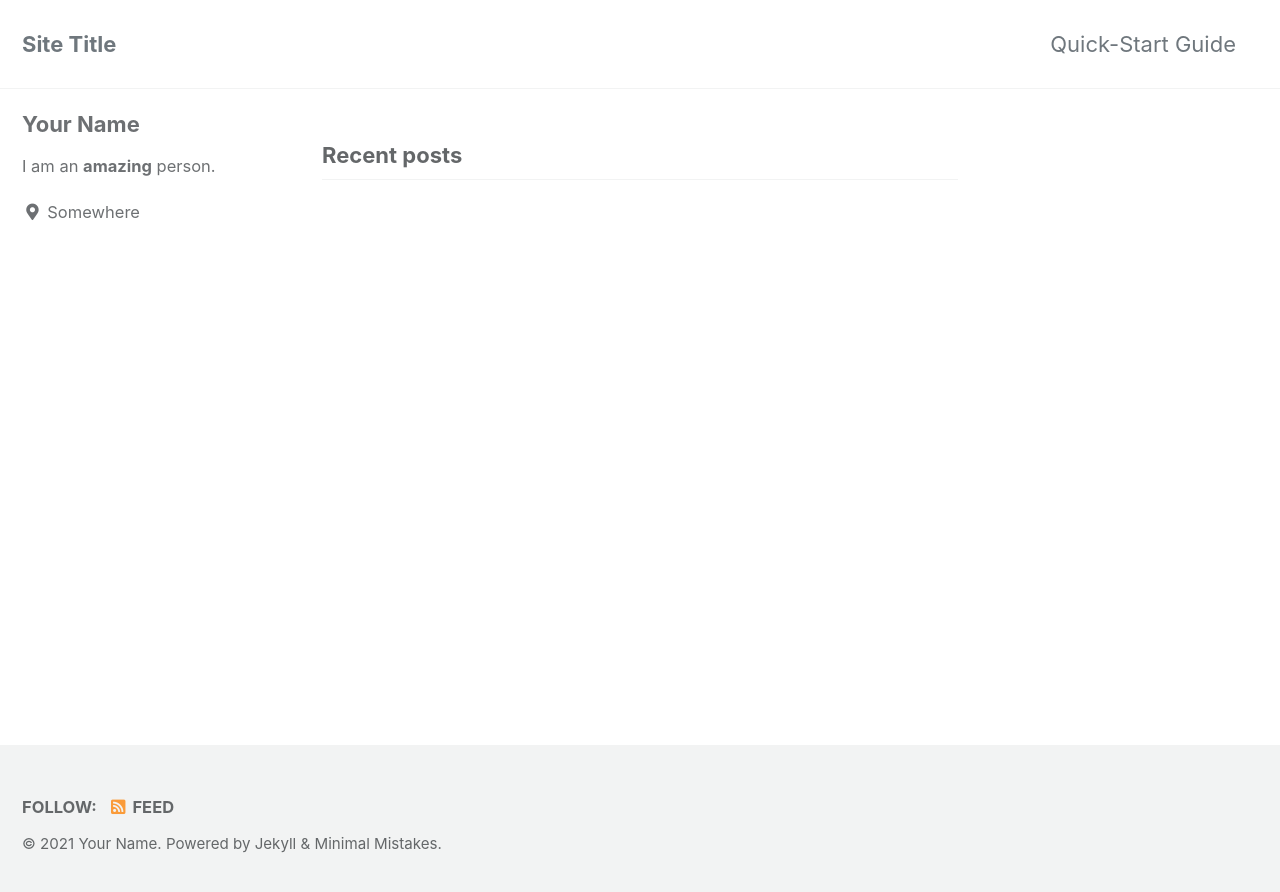
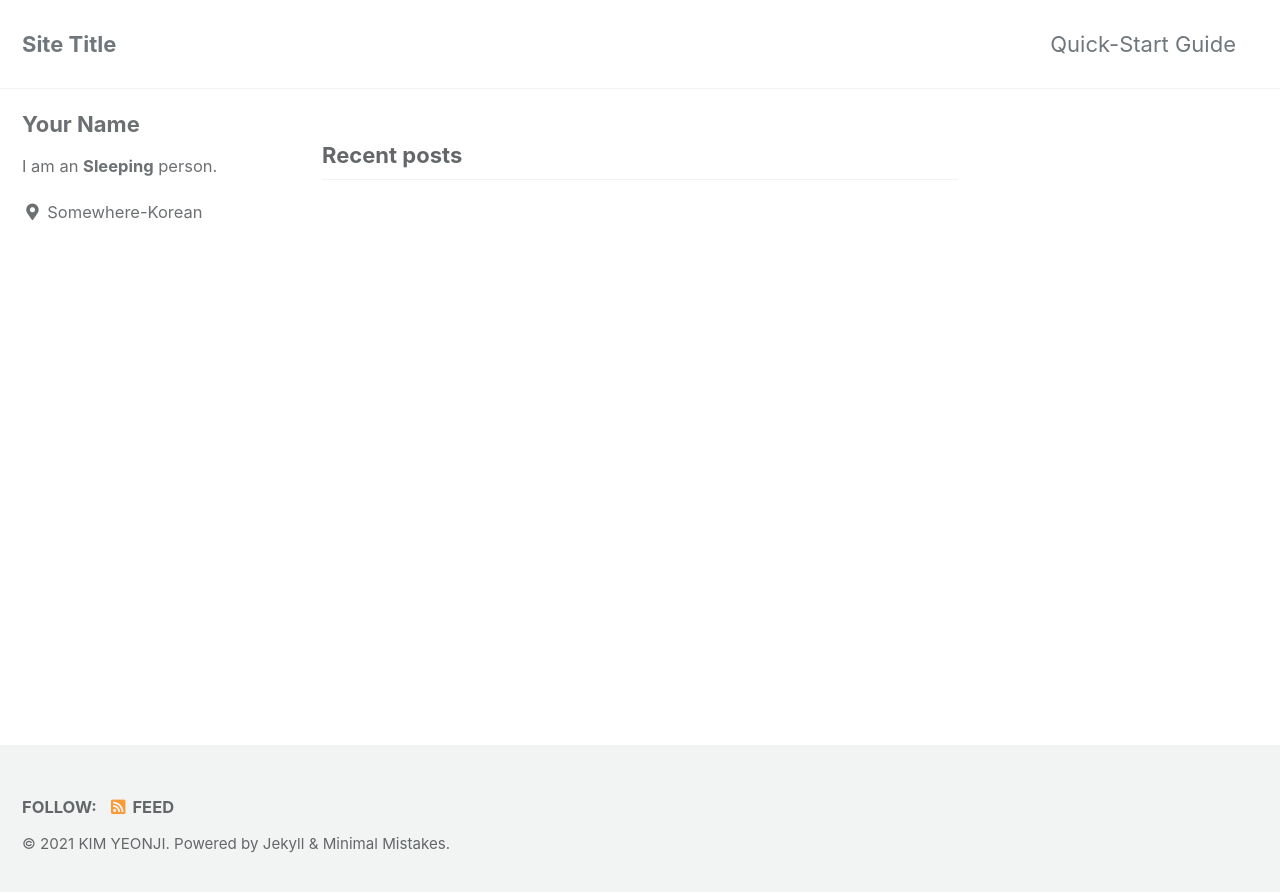
Before and after one commit to DORAE123/DORAE123.github.io, a Jekyll site: the page built from index.html, in a window 1280 px wide. Shown: the top 892 px of the page. Built offline with Jekyll 4.4.1, drawn with Linux system fonts in a browser that asks for light colours; cached includes are drawn as plain includes; the list of posts is cut into pages by our own code.

Commit message:
Update _config.yml

```diff
--- a/_config.yml
+++ b/_config.yml
@@ -19,7 +19,7 @@ locale                   : "en-US"
 title                    : "Site Title"
 title_separator          : "-"
 subtitle                 : # site tagline that appears below site title in masthead
-name                     : "Your Name"
+name                     : "KIM YEONJI"
 description              : "An amazing website."
 url                      : "https://DORAE123.github.io"# the base hostname & protocol for your site e.g. "https://mmistakes.github.io"
 baseurl                  : ""# the subpath of your site, e.g. "/blog"
@@ -104,8 +104,8 @@ analytics:
 author:
   name             : "Your Name"
   avatar           : # path of avatar image, e.g. "/assets/images/bio-photo.jpg"
-  bio              : "I am an **amazing** person."
-  location         : "Somewhere"
+  bio              : "I am an **Sleeping** person."
+  location         : "Somewhere-Korean"
   email            :
   links:
     - label: "Email"
```
